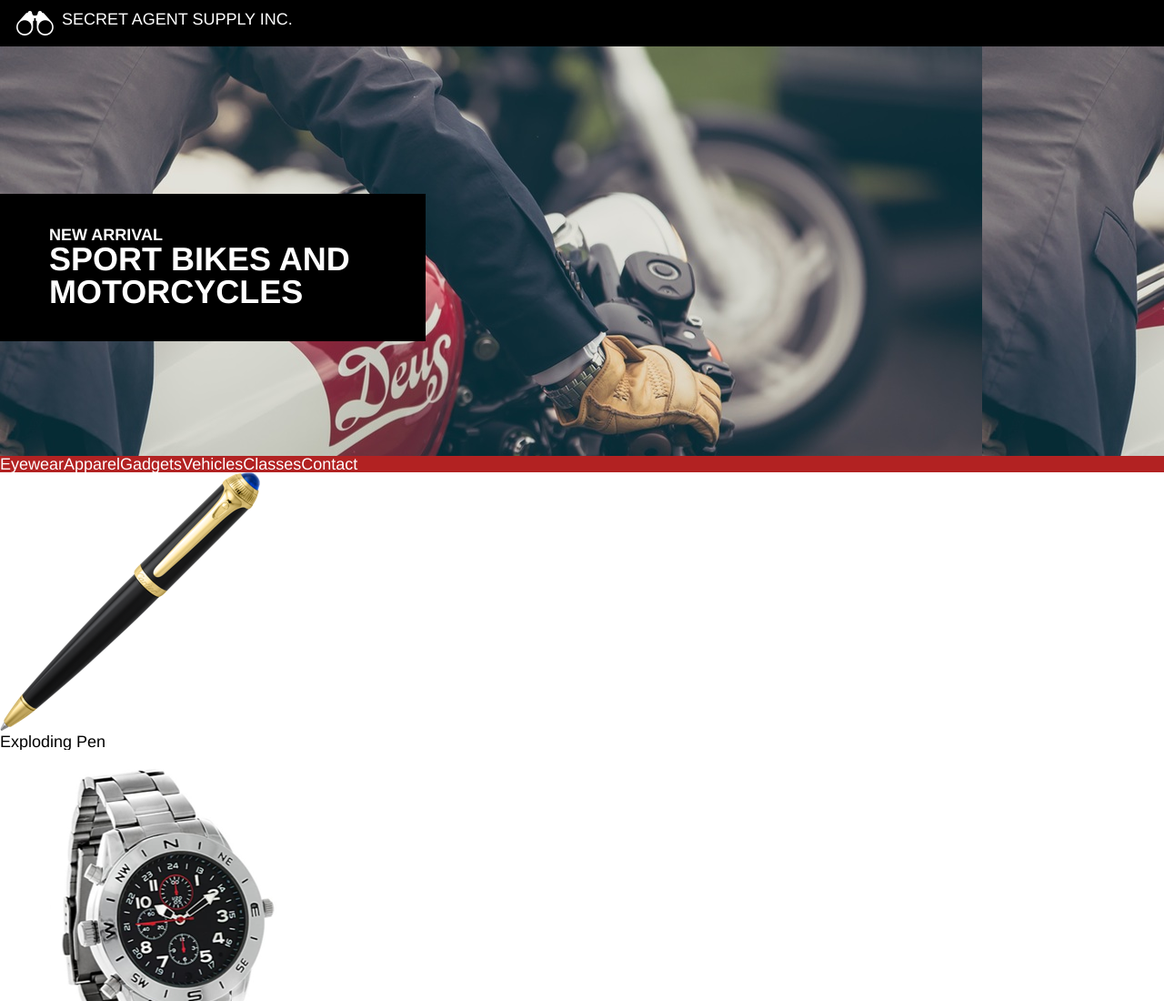
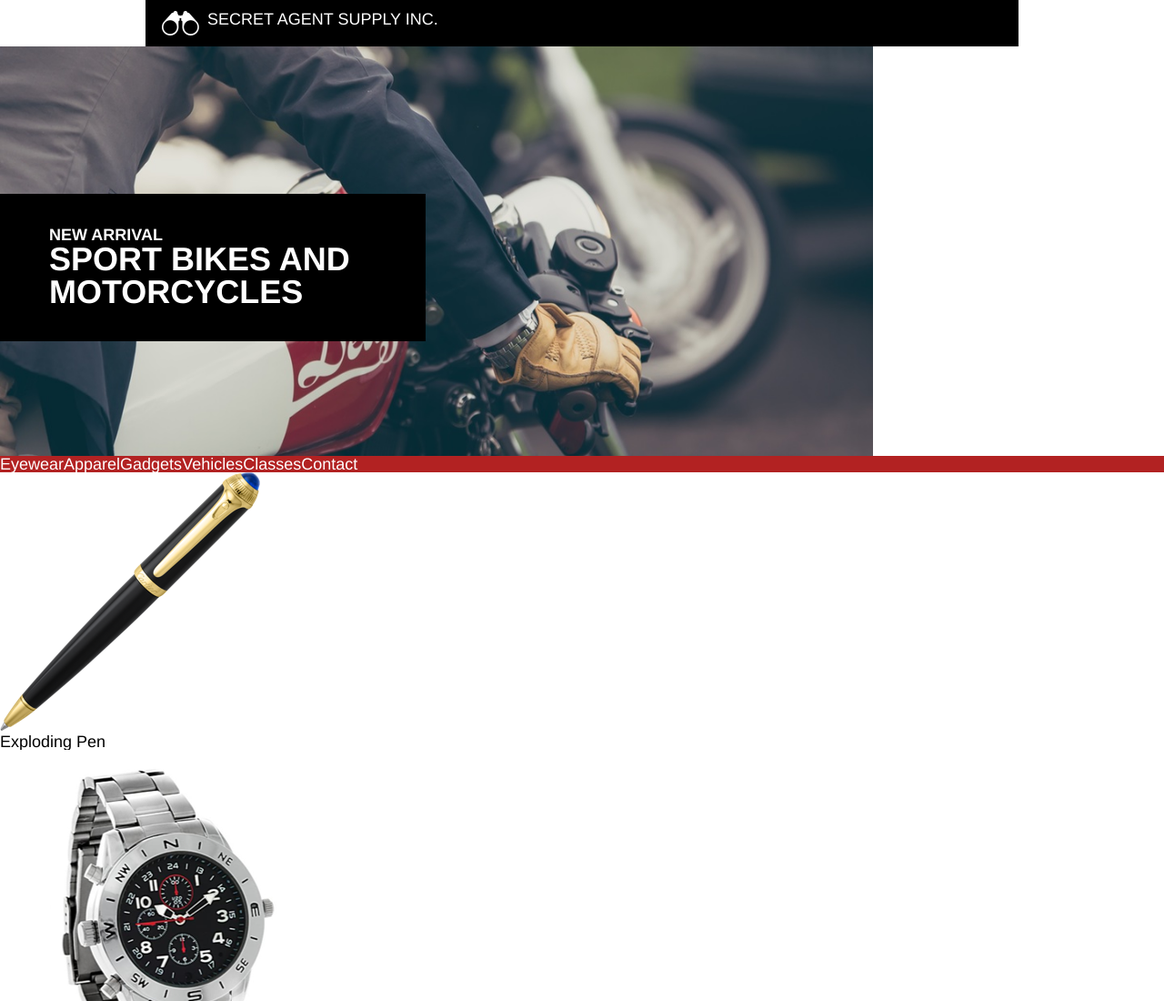
Before and after one commit to MimsCopeland/SecretAgentSupply, a plain HTML site: page index.html in a window 1280 px wide. Shown: the top 1100 px of the page at 91% size. Drawn offline with Linux system fonts and the light colour scheme.

Commit message:
now i'm just making a mess and stopping for the night

```diff
--- a/index.html
+++ b/index.html
@@ -9,9 +9,11 @@
   <body>
 
     <header>
-      <div class="title">
-        <img src="resources/images/logo.png" alt="logo">
-        <h2>SECRET AGENT SUPPLY INC.</h2>
+      <div class="full-width">
+        <div class="site-width title">
+          <img src="resources/images/logo.png" alt="logo">
+          <h2>SECRET AGENT SUPPLY INC.</h2>
+        </div>
       </div>
       <div class=moto>
         <div class=moto-text>
--- a/resources/css/style.css
+++ b/resources/css/style.css
@@ -1,6 +1,21 @@
 html {
   font-size: 18px;
   font-family: helvetica, sans-serif;
+}
+/*
+body {
+  width: 960px;
+  display: flex;
+  margin: auto;
+}
+*/
+.full-width {
+  width: 100%;
+}
+
+.site-width {
+  width: 960px;
+  margin: 0 auto;
 }
 
 .title {
@@ -16,9 +31,10 @@ html {
 }
 
 .moto {
+  width: 960px;
   background-image: url(../images/moto.jpeg);
-  background-color: blue;
   height: 25rem;
+  background-size: cover;
 }
 
 .moto-text {
```
